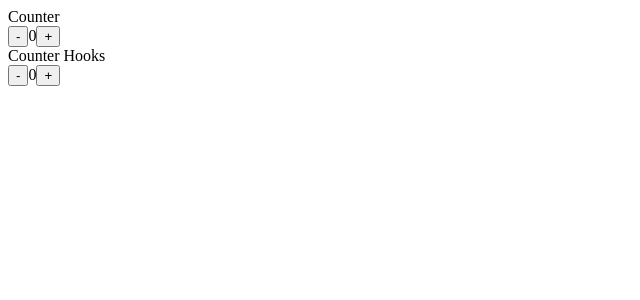
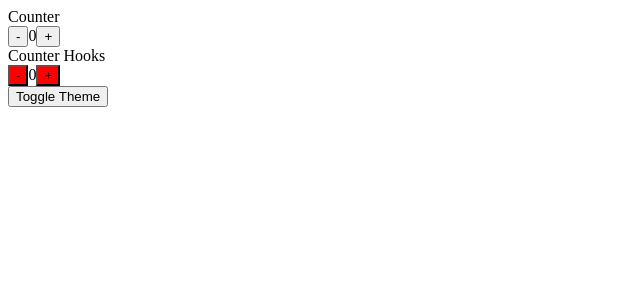
Before and after one commit to BavKudhail/cooking-with-react, a React (Create React App) app: page / in a window 1280 px wide. Shown: the top 300 px of the page, without its empty margins (0-640 px from the left). Built offline with nearby package versions, Linux system fonts and the light colour scheme.

Commit message:
Created logic to toggle color

```diff
--- a/src/App.js
+++ b/src/App.js
@@ -1,15 +1,30 @@
-import React from "react";
+import React, { useState } from "react";
 import Counter from "./Counter";
 import CounterHooks from "./CounterHooks";
 
+// Provider
+export const ThemeContext = React.createContext();
+
+// Consumer
 function App() {
+  // State for setting color
+  const [theme, setTheme] = useState("red");
   return (
-    <>
+    <ThemeContext.Provider value={{ backgroundColor: theme }}>
       Counter
       <Counter initialCount={0} />
       Counter Hooks
       <CounterHooks initialCount={0} />
-    </>
+      <button
+        onClick={() =>
+          setTheme((prevTheme) => {
+            return prevTheme === "red" ? "blue" : "red";
+          })
+        }
+      >
+        Toggle Theme
+      </button>
+    </ThemeContext.Provider>
   );
 }
 
--- a/src/CounterHooks.js
+++ b/src/CounterHooks.js
@@ -1,12 +1,26 @@
-import React, { useState } from "react";
+// importing React
+import React, { useState, useContext } from "react";
+import { ThemeContext } from "./App";
 
+// creating CounterHook
 export default function CounterHooks({ initialCount }) {
   const [count, setCount] = useState(initialCount);
+  const style = useContext(ThemeContext);
   return (
     <div>
-      <button onClick={() => setCount((prevCount) => prevCount - 1)}>-</button>
+      <button
+        style={style}
+        onClick={() => setCount((prevCount) => prevCount - 1)}
+      >
+        -
+      </button>
       <span>{count}</span>
-      <button onClick={() => setCount((prevCount) => prevCount + 1)}>+</button>
+      <button
+        style={style}
+        onClick={() => setCount((prevCount) => prevCount + 1)}
+      >
+        +
+      </button>
     </div>
   );
 }
```
